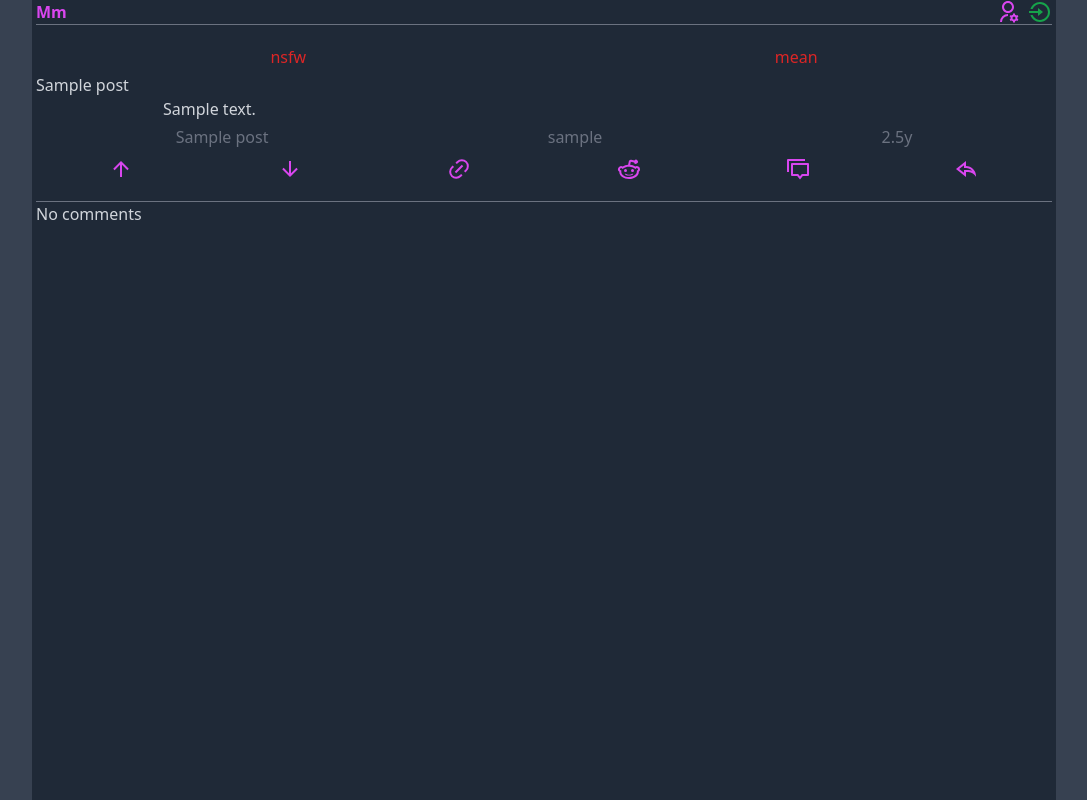
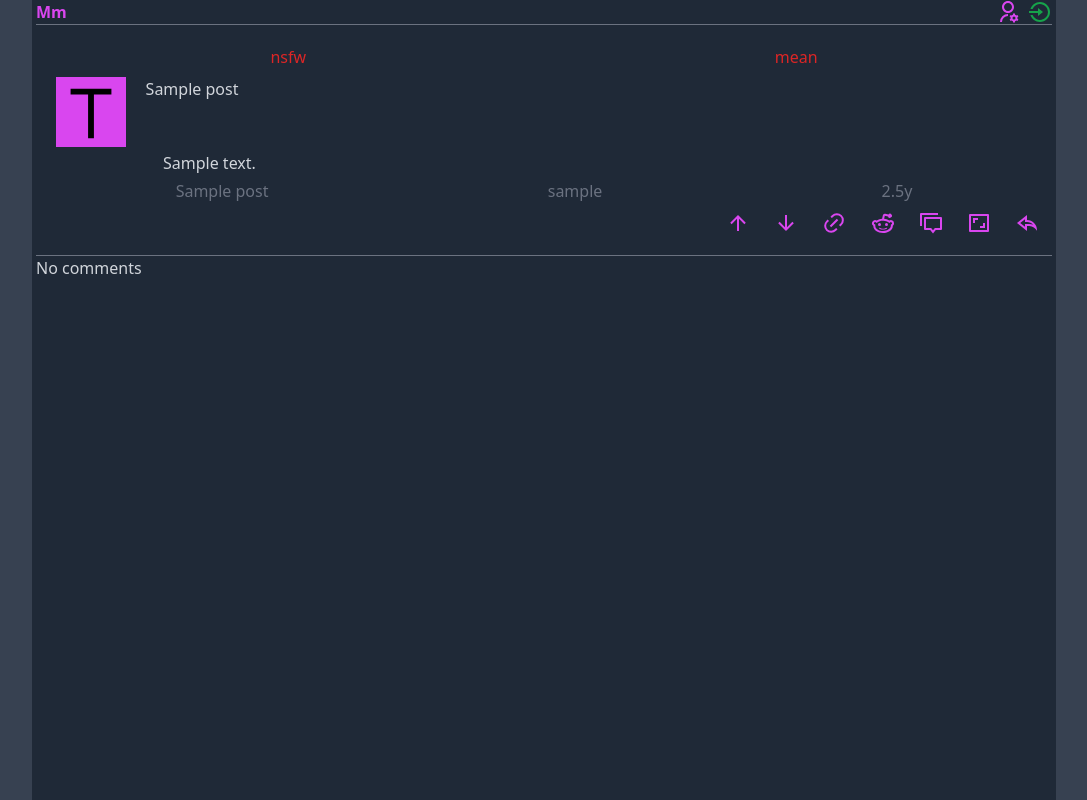
Before and after one commit to evandwight/red3, a Django app: page /1/ in a window 1280 px wide. Shown: the whole page, without its empty margins (96-1183 px from the left). Run offline with Django 4.2, Linux system fonts and the light colour scheme; tables that the repository leaves empty hold one stand-in row (values such as "Sample post"); data that the repository does not hold is empty; style sheets or scripts are compiled from the project's sources; parts of the project's set-up code (start-up, migrations or seed data) failed here and were passed over.

Commit message:
Add sizes to images, add pictures to post details

```diff
--- a/main/static/main/index.js
+++ b/main/static/main/index.js
@@ -76,8 +76,7 @@ function expand(event) {
     var isUrl = isValidHttpUrl(url);
     var redditUrl = getIconHref(`reddit-link-${postId}`);
     var expandElement = document.getElementById(`expand-${postId}`)
-    if (!expandElement.getAttribute("data-has-been-expanded") && isUrl) {
-        expandElement.setAttribute("data-has-been-expanded", true)
+    if (expandElement.children.length == 0 && isUrl) {
         expandElement.innerText = "Loading";
 
         if (url.startsWith("https://v.redd.it/")) {
--- a/main/templates/main/base.html
+++ b/main/templates/main/base.html
@@ -7,9 +7,9 @@
     <meta name="viewport" content="width=device-width, initial-scale=1.0">
     <meta http-equiv="X-UA-Compatible" content="ie=edge">
 
-    <link rel="stylesheet" type="text/css" href="{% static 'main/styles.css' %}">
     <link rel="shortcut icon" type="image/png" href="{% static 'main/images/favicon.ico' %}" />
-    <script src="{% static 'main/index.js' %}"></script>
+    <link rel="stylesheet" type="text/css" href="{% static 'main/styles.css' %}?v3">
+    <script src="{% static 'main/index.js' %}?v3"></script>
 
     <title>{% block title %}Mm{% endblock %}</title>
 </head>
@@ -26,26 +26,26 @@
                 <div class="ml-auto flex flex-row justify-around">
                     {% block header %}{% endblock %}
                     <div class="pl-2">
-                        <a href="{% url 'main:profile' %}">
+                        <a title="profile settings" href="{% url 'main:profile' %}">
                             {% if user.is_authenticated %}
                             {% if user.is_staff %}
-                            <img src="{% static 'main/images/user-settings-line-real.svg' %}" />
+                            <img src="{% static 'main/images/user-settings-line-real.svg' %}" width=24 height=24 />
                             {%else%}
-                            <img src="{% static 'main/images/user-settings-line-anon.svg' %}" />
+                            <img src="{% static 'main/images/user-settings-line-anon.svg' %}" width=24 height=24 />
                             {% endif%}
                             {% else %}
-                            <img src="{% static 'main/images/user-settings-line-inactive.svg' %}" />
+                            <img src="{% static 'main/images/user-settings-line-inactive.svg' %}" width=24 height=24 />
                             {%endif%}
                         </a>
                     </div>
                     <div class="pl-2">
                         {% if user.is_authenticated %}
-                        <a href="{% url 'logout' %}">
-                            <img src="{% static 'main/images/logout-circle-line.svg' %}" />
+                        <a title="logout" href="{% url 'logout' %}">
+                            <img src="{% static 'main/images/logout-circle-line.svg' %}" width=24 height=24 />
                         </a>
                         {% else %}
-                        <a href="{% url 'login' %}">
-                            <img src="{% static 'main/images/login-circle-line.svg' %}" />
+                        <a title="login" href="{% url 'login' %}">
+                            <img src="{% static 'main/images/login-circle-line.svg' %}" width=24 height=24 />
                         </a>
 
                         {% endif %}
--- a/main/templates/main/components/icon-link.html
+++ b/main/templates/main/components/icon-link.html
@@ -1,9 +1,9 @@
 {% load static %}
 
 {% if link %}
-<a href="{{link}}">
-    <img src="{% static 'main/images/'|add:svg|add:'.svg'%}" class="w-6" />
+<a title="{{title}}" href="{{link}}">
+    <img src="{% static 'main/images/'|add:svg|add:'.svg'%}" class="w-6" width=24 height=24 />
 </a>
 {% else %}
-<img src="{% static 'main/images/'|add:svg|add:'-gray.svg'%}" class="w-6" />
+<img src="{% static 'main/images/'|add:svg|add:'-gray.svg'%}" class="w-6" width=24 height=24 />
 {% endif %}
--- a/main/templates/main/components/vote-down-icon.html
+++ b/main/templates/main/components/vote-down-icon.html
@@ -1,10 +1,10 @@
 {% load static %}
 {% load utils %}
 
-<a href="{{'main:downvote'|url2:id}}" class="onclick-vote">
+<a title="down vote" href="{{'main:downvote'|url2:id}}" class="onclick-vote">
     {% if vote == "DN" %}
-    <img src="{% static 'main/images/arrow-down-line-active.svg'%}" class="w-6" id="vote-dn-{{id}}"/>
+    <img src="{% static 'main/images/arrow-down-line-active.svg'%}" class="w-6" id="vote-dn-{{id}}" width=24 height=24/>
     {% else %}
-    <img src="{% static 'main/images/arrow-down-line.svg'%}" class="w-6" id="vote-dn-{{id}}"/>
+    <img src="{% static 'main/images/arrow-down-line.svg'%}" class="w-6" id="vote-dn-{{id}}" width=24 height=24 />
     {% endif %}
 </a>
--- a/main/templates/main/components/vote-up-icon.html
+++ b/main/templates/main/components/vote-up-icon.html
@@ -1,7 +1,7 @@
 {% load static %}
 {% load utils %}
 
-<a href="{{'main:upvote'|url2:id}}" class="onclick-vote">
+<a title="up vote" href="{{'main:upvote'|url2:id}}" class="onclick-vote">
     {% if vote == "UP" %}
     <img src="{% static 'main/images/arrow-up-line-active.svg'%}" class="w-6" id="vote-up-{{id}}"/>
     {% else %}
--- a/main/templates/main/post_detail.html
+++ b/main/templates/main/post_detail.html
@@ -3,23 +3,10 @@
 {% load utils %}
 {% block title %}Post - {{post.title}}{% endblock %}
 
-{% block header %}
-<div>
-    {% if not post.is_local %}
-    <form action="{% url 'main:loadRedditComments' post.id %}" method=" post">
-        {% csrf_token %}
-        <button type="submit">
-            <img src="{% static 'main/images/refresh-line.svg' %}" />
-        </button>
-    </form>
-    {% endif %}
-</div>
-{% endblock %}
-
 {% block content %}
 <div class="py-1 sm:py-4">
     {% if post.nsfw or post.mean %}
-    <div class="flex flex-row justify-around py-1">
+    <div class="flex flex-row justify-around flex-wrap py-1">
         {% if post.nsfw %}
         <div class="text-red-600">nsfw</div>
         {% endif %}
@@ -28,27 +15,64 @@
         {% endif %}
     </div>
     {% endif %}
-    <div>
-        {{ post.title }}
+    <div class="flex flex-row flex-wrap justify-start py-1">
+        <div class="px-2 grow basis-0 flex justify-center">
+            {% if post.thumbnail|isUrl %}
+                <img class="max-w-none h-min" width="70" height="70" src="{{post.thumbnail}}"/>
+            {% else %}
+                <img class="max-w-none h-min" width="70" height="70" src="{% static 'main/images/text.svg' %}"/>
+            {% endif %}
+        </div>
+        <div class="grow basis-1/2 sm:basis-4/5">
+            {%if post.external_link %}
+            <a href="{{post.external_link}}">
+            {%else%}
+            <a href="{{'main:detail'|url2:post.id}}">
+            {%endif%}
+                {{ post.title }}
+            </a>
+        </div>
     </div>
     <div class="w-3/4 mx-auto">
         {% if post.text %}
         {% include "main/components/unsafe_text.html" with nodes=post.text|textToHtmlNodes only %}
         {% endif %}
     </div>
-    <div class="flex flex-row flex-wrap justify-around py-1">
-        <div class="text-gray-500 px-2 text-center">{{post.subreddit_name_prefixed|default:"mm"}}</div>
-        <div class="text-gray-500 px-2 text-center">{{post.user_name|default:"anon"}}</div>
-        <div class="text-gray-500 px-2 text-center">{{ post.created|timeSinceShort }}</div>
+    <div class="flex flex-row flex-wrap justify-around py-1 text-gray-500 text-center">
+        <div>{{post.subreddit_name_prefixed|default:"mm"}}</div>
+        <div>{{post.user_name|default:"anon"}}</div>
+        <div>{{post.created|timeSinceShort}}</div>
     </div>
-    <div class="flex flex-row justify-around py-1">
-        <div>{% include "main/components/vote-up-icon.html" with id=post.thing_uuid vote=post.vote only %}</div>
-        <div>{% include "main/components/vote-down-icon.html" with id=post.thing_uuid vote=post.vote only %}</div>
-        <div>{% include "main/components/icon-link.html" with link=post.external_link svg="link" only %}</div>
-        <div>{% include "main/components/icon-link.html" with link=post.reddit_link svg="reddit-line"  only %}</div>
-        <div>{% include "main/components/icon-link.html" with link="main:detail"|url2:post.id svg="discuss-line"  only %}</div>
-        {% url "main:submitComment" post.id as submitCommentUrl %}
-        <div>{% include "main/components/icon-link.html" with link=submitCommentUrl svg="reply-line" only %}</div>
+    <div class="sm:flex sm:flex-row sm:justify-end">
+        <div class="flex flex-row justify-around py-1 sm:w-1/2 lg:w-1/3">
+            <div>{% include "main/components/vote-up-icon.html" with id=post.thing_uuid vote=post.vote only %}</div>
+            <div>{% include "main/components/vote-down-icon.html" with id=post.thing_uuid vote=post.vote only %}</div>
+            <div id="external-link-{{post.id}}">{% include "main/components/icon-link.html" with link=post.external_link svg="link" title="external link" only %}</div>
+            <div id="reddit-link-{{post.id}}">{% include "main/components/icon-link.html" with link=post.reddit_link svg="reddit-line" title="reddit link"  only %}</div>
+            <div>{% include "main/components/icon-link.html" with link="main:detail"|url2:post.id svg="discuss-line" title="view comments" only %}</div>
+            <div>
+            {% if post.text or post.external_link|isLoadable%}
+            <img title="load content" src="{% static 'main/images/aspect-ratio-line.svg'%}" class="w-6 onclick-expand" data-post-id="{{post.id}}" width=24 height=24 />
+            {% else %}
+            <img src="{% static 'main/images/aspect-ratio-line-gray.svg'%}" class="w-6" width=24 height=24  />
+            {% endif %}
+            </div>
+            {% url "main:submitComment" post.id as submitCommentUrl %}
+            <div>{% include "main/components/icon-link.html" with link=submitCommentUrl svg="reply-line" title="submit comment" only %}</div>
+            {% if not post.is_local %}
+            <div>
+                <form action="{% url 'main:loadRedditComments' post.id %}" method="post">
+                    {% csrf_token %}
+                    <button title="refresh comments" type="submit">
+                        <img  src="{% static 'main/images/refresh-line.svg' %}" width=24 height=24 />
+                    </button>
+                </form>
+            </div>
+            {% endif %}
+        </div>
+    </div>
+    <div class="w-full border-dashed border-fuchsia-600 border-2 text-center" id="expand-{{post.id}}" hidden>
+        No content
     </div>
 </div>
 <hr class="border-gray-500">
--- a/main/templatetags/utils.py
+++ b/main/templatetags/utils.py
@@ -17,18 +17,18 @@ def commentIcons(postId, commentId, thing_uuid, vote):
     downActive = "-active" if vote == "DN" else ""
     html = """
 <div>
-    <a href="{}" class="onclick-vote">
-        <img src="/static/main/images/arrow-up-line{}.svg" class="w-6" id="vote-up-{}"/>
+    <a href="{}" title="up vote" class="onclick-vote">
+        <img src="/static/main/images/arrow-up-line{}.svg" class="w-6" id="vote-up-{}" width=24 height=24/>
     </a>
 </div>
 <div>
-    <a href="{}" class="onclick-vote">
-        <img src="/static/main/images/arrow-down-line{}.svg" class="w-6" id="vote-dn-{}"/>
+    <a href="{}" title="down vote" class="onclick-vote">
+        <img src="/static/main/images/arrow-down-line{}.svg" class="w-6" id="vote-dn-{}" width=24 height=24/>
     </a>
 </div>
 <div>
-    <a href="{}">
-        <img src="/static/main/images/reply-line.svg" class="w-6" />
+    <a href="{}" title="reply">
+        <img src="/static/main/images/reply-line.svg" class="w-6" width=24 height=24/>
     </a>
 </div>
 """
```
Also changed, not shown: main/templates/main/comment_flat.html (+7 -5 lines), main/templates/main/post_list.html (+7 -7 lines).
